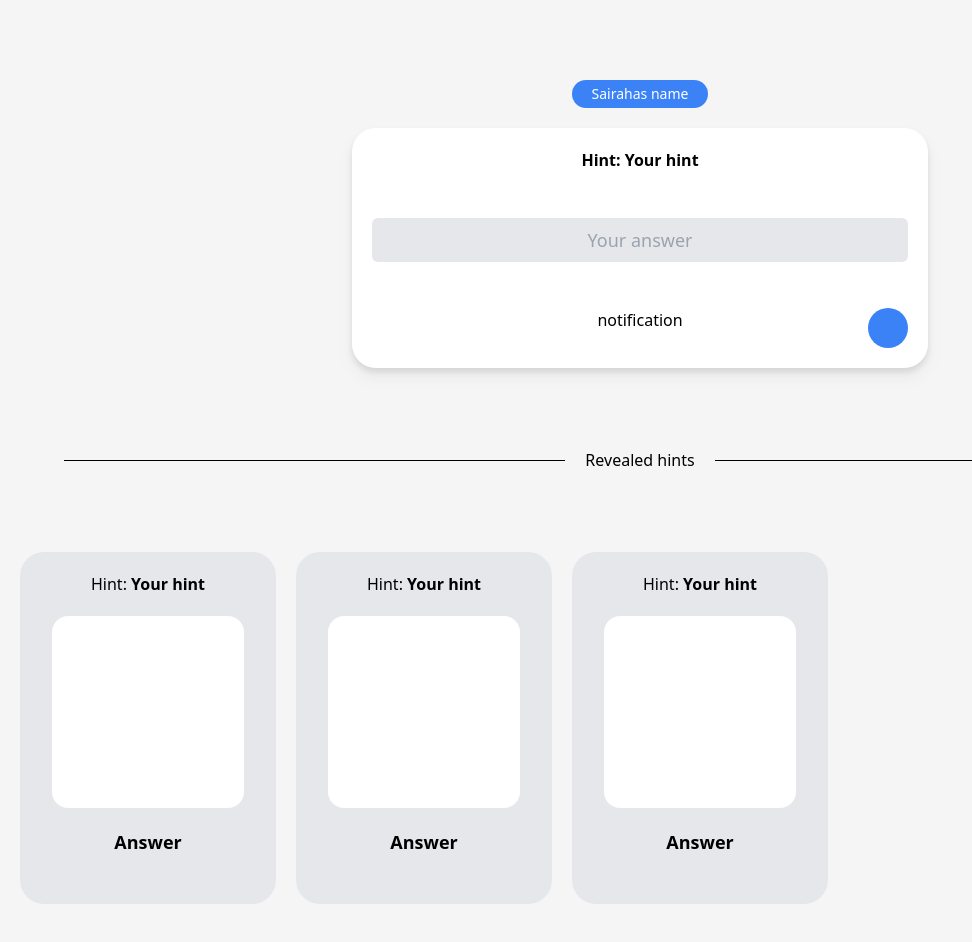
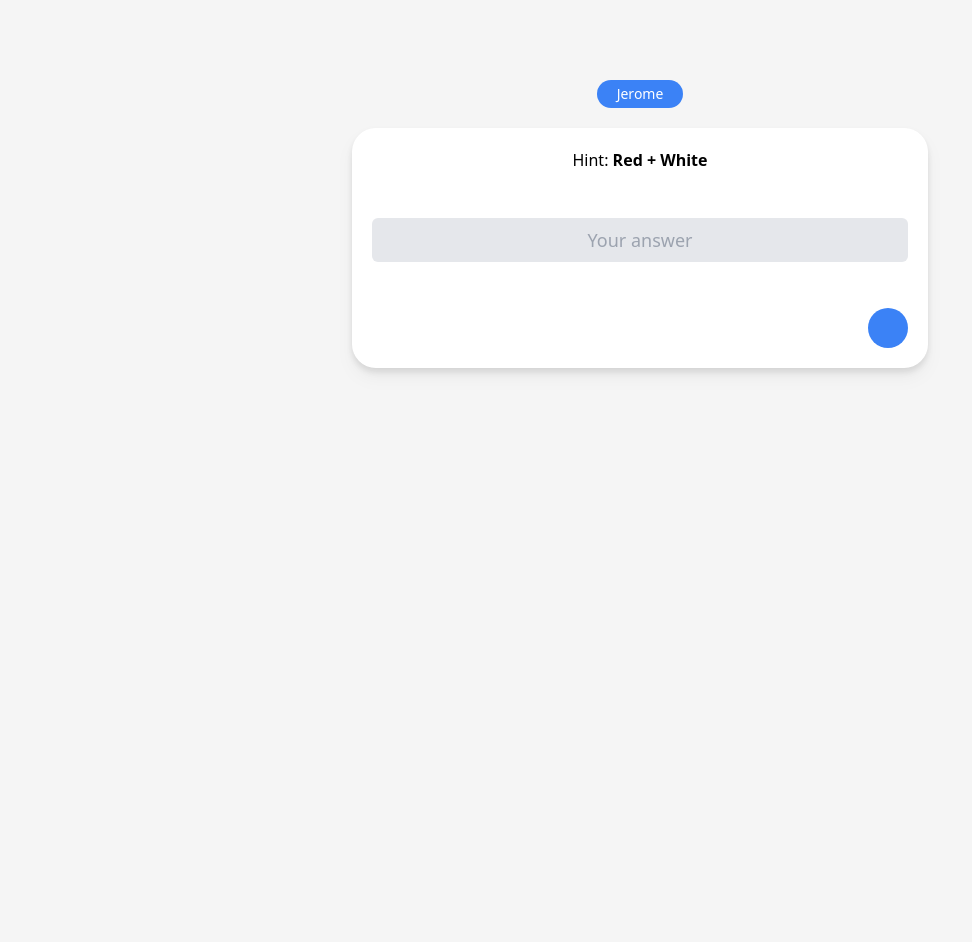
Before and after one commit to Lostjerome/sairahas, a Vue app: page / in a window 1280 px wide. Shown: the top 942 px of the page, without its empty margins (0-972 px from the left). After the commit the page ends 800 px from the top, so only its background shows below. Built offline with nearby package versions, Linux system fonts and the light colour scheme.

Commit message:
:white_check_mark: Complete main logic

```diff
--- a/src/App.vue
+++ b/src/App.vue
@@ -4,6 +4,18 @@ import HintCard from "./components/hint-card.vue";
 import Pill from "./components/pill.vue";
 import Label from "./components/revealed-hints-label.vue";
 import CardsContainer from "./layouts/cards-container.vue";
+import { inject, ref } from "vue";
+
+const sairahas = inject("sairahas");
+let { name, hints } = sairahas.value[0];
+let currHint = ref(hints.find((hint) => !hint.revealed));
+
+function revealHint() {
+  currHint.value.revealed = true;
+  console.log(currHint.value);
+  currHint = ref(hints.find((hint) => !hint.revealed)) || ref("");
+  console.log(hints);
+}
 </script>
 
 <template>
@@ -12,15 +24,37 @@ import CardsContainer from "./layouts/cards-container.vue";
       <div
         class="w-full max-w-xl m-auto flex flex-col items-center text-center"
       >
-        <Pill>Sairahas name</Pill>
-        <InputCard />
+        <Pill>{{ name }}</Pill>
+        <InputCard
+          v-if="currHint"
+          @reveal="revealHint"
+          :hint="currHint.hint"
+          :answer="currHint.answer"
+          :revealed="currHint.revealed"
+        />
+        <div
+          v-else
+          class="h-60 w-full bg-white drop-shadow-lg rounded-3xl p-5 pb-8 md:p-5 flex flex-col justify-between"
+        >
+          <p>
+            <span class="font-bold">Congratulations!</span> You have completed
+            all the hints for this sairahas.
+          </p>
+          <div
+            class="w-full outline-0 bg-gray-200 rounded-md p-2 text-center text-lg self-center"
+          ></div>
+        </div>
       </div>
+      <Label v-if="hints.find((hint) => hint.revealed)" />
     </div>
-    <Label />
     <CardsContainer>
-      <HintCard />
-      <HintCard />
-      <HintCard />
+      <HintCard
+        v-for="(hint, index) in hints.filter((hint) => hint.revealed)"
+        :key="index"
+        :hint="hint.hint"
+        :answer="hint.answer"
+        :image="hint.image"
+      />
     </CardsContainer>
   </div>
 </template>
--- a/src/components/hint-card.vue
+++ b/src/components/hint-card.vue
@@ -1,12 +1,36 @@
-<script setup></script>
+<script>
+export default {
+  props: {
+    hint: {
+      type: String,
+      required: false,
+    },
+    answer: {
+      type: String,
+      required: false,
+    },
+    image: {
+      type: String,
+      required: false,
+    },
+  },
+};
+</script>
 <template>
   <div
-    class="w-[16rem] h-[22rem] rounded-3xl bg-gray-200 text-center py-5 px-8 flex flex-col space-y-5"
+    class="w-[16rem] h-[22rem] drop-shadow-md rounded-3xl bg-white text-center py-5 px-8 flex flex-col space-y-5"
   >
     <p class="">
-      Hint: <span class="font-bold">{{ "Your hint" }}</span>
+      Hint: <span class="font-bold">{{ hint }}</span>
     </p>
-    <div class="w-48 h-48 rounded-2xl bg-white"></div>
-    <p class="text-lg font-bold">{{ "Answer" }}</p>
+    <div
+      :style="{
+        backgroundImage: `url(${image})`,
+        backgroundSize: 'cover',
+        backgroundPosition: 'center',
+      }"
+      class="image w-48 h-48 rounded-2xl bg-gray-200"
+    />
+    <p class="text-lg font-bold">{{ answer }}</p>
   </div>
 </template>
--- a/src/components/input-card.vue
+++ b/src/components/input-card.vue
@@ -1,18 +1,80 @@
-<script setup></script>
+<script setup>
+import { defineEmits, defineProps, onMounted } from "vue";
+
+const props = defineProps({
+  hint: {
+    type: String,
+    required: false,
+  },
+  answer: {
+    type: String,
+    required: false,
+  },
+  revealed: {
+    type: Boolean,
+    required: false,
+  },
+});
+
+const emit = defineEmits(["reveal"]);
+
+function alert(msg, className) {
+  const notification = document.getElementById("notification");
+  notification.classList.add(className);
+  notification.innerText = msg;
+  setTimeout(() => {
+    notification.classList.remove(className);
+    notification.innerHTML = "";
+  }, 2000);
+}
+
+function submit() {
+  const input = document.getElementById("input-answer");
+  const inputAnswer = input.value;
+
+  if (inputAnswer.toLowerCase() === props.answer.toLowerCase()) {
+    alert("Correct!", "text-green-500");
+    emit.call(this, "reveal");
+    input.value = "";
+    setTimeout(() => {
+      window.scrollTo({
+        top: 500,
+        behavior: "smooth",
+      });
+    }, 1);
+  } else {
+    alert("Try again!", "text-red-500");
+  }
+}
+
+onMounted(() => {
+  const input = document.getElementById("input-answer");
+  input.focus();
+  window.addEventListener("keydown", (e) => {
+    if (e.key === "Enter") {
+      submit();
+    }
+  });
+});
+</script>
 <template>
   <div
     class="h-60 w-full bg-white drop-shadow-lg rounded-3xl p-5 pb-8 md:p-5 flex flex-col justify-between"
   >
-    <p class="font-bold">Hint: {{ "Your hint" }}</p>
+    <p>
+      Hint: <span class="font-bold">{{ hint || "No hint" }}</span>
+    </p>
     <input
       type="text"
       placeholder="Your answer"
+      id="input-answer"
       class="w-full outline-0 bg-gray-200 rounded-md p-2 text-center text-lg self-center"
     />
-    <div class="flex justify-between">
+    <div class="flex justify-between items-center">
       <div class="w-10 h-10 hidden md:block" />
-      <div class="hidden md:block">{{ "notification" }}</div>
+      <div id="notification" class="hidden md:block"></div>
       <button
+        @click="submit"
         class="w-full md:w-10 h-10 bg-blue-500 text-white rounded-full self-end active:scale-90 duration-200"
       >
         <span class="md:hidden"> Submit</span>
--- a/src/layouts/cards-container.vue
+++ b/src/layouts/cards-container.vue
@@ -1,3 +1,3 @@
 <template>
-  <div class="flex space-x-5 overflow-auto px-5"><slot></slot></div>
+  <div class="flex space-x-5 overflow-auto px-5 py-1"><slot></slot></div>
 </template>
--- a/src/main.js
+++ b/src/main.js
@@ -1,5 +1,8 @@
-import { createApp } from 'vue'
-import './style.css'
-import App from './App.vue'
+import { createApp } from "vue";
+import "./style.css";
+import App from "./App.vue";
+import sairahas from "./utils/sairahas";
 
-createApp(App).mount('#app')
+const app = createApp(App);
+app.provide("sairahas", sairahas);
+app.mount("#app");
--- /dev/null
+++ b/src/utils/sairahas.js
@@ -0,0 +1,36 @@
+import { ref } from "vue";
+
+const sairahas = ref([
+  {
+    name: "Jerome",
+    hints: [
+      {
+        hint: "Red + White",
+        answer: "Pink",
+        image:
+          "https://htmlcolorcodes.com/assets/images/colors/neon-pink-color-solid-background-1920x1080.png",
+        revealed: false,
+      },
+      {
+        hint: "Hello World 2022",
+        answer: "Fennec",
+        image: "",
+        revealed: false,
+      },
+      {
+        hint: "King Vamp",
+        answer: "Playboi Carti",
+        image: "",
+        revealed: false,
+      },
+      {
+        hint: "The 3rd",
+        answer: "The 3rd",
+        image: "",
+        revealed: false,
+      },
+    ],
+  },
+]);
+
+export default sairahas;
```
